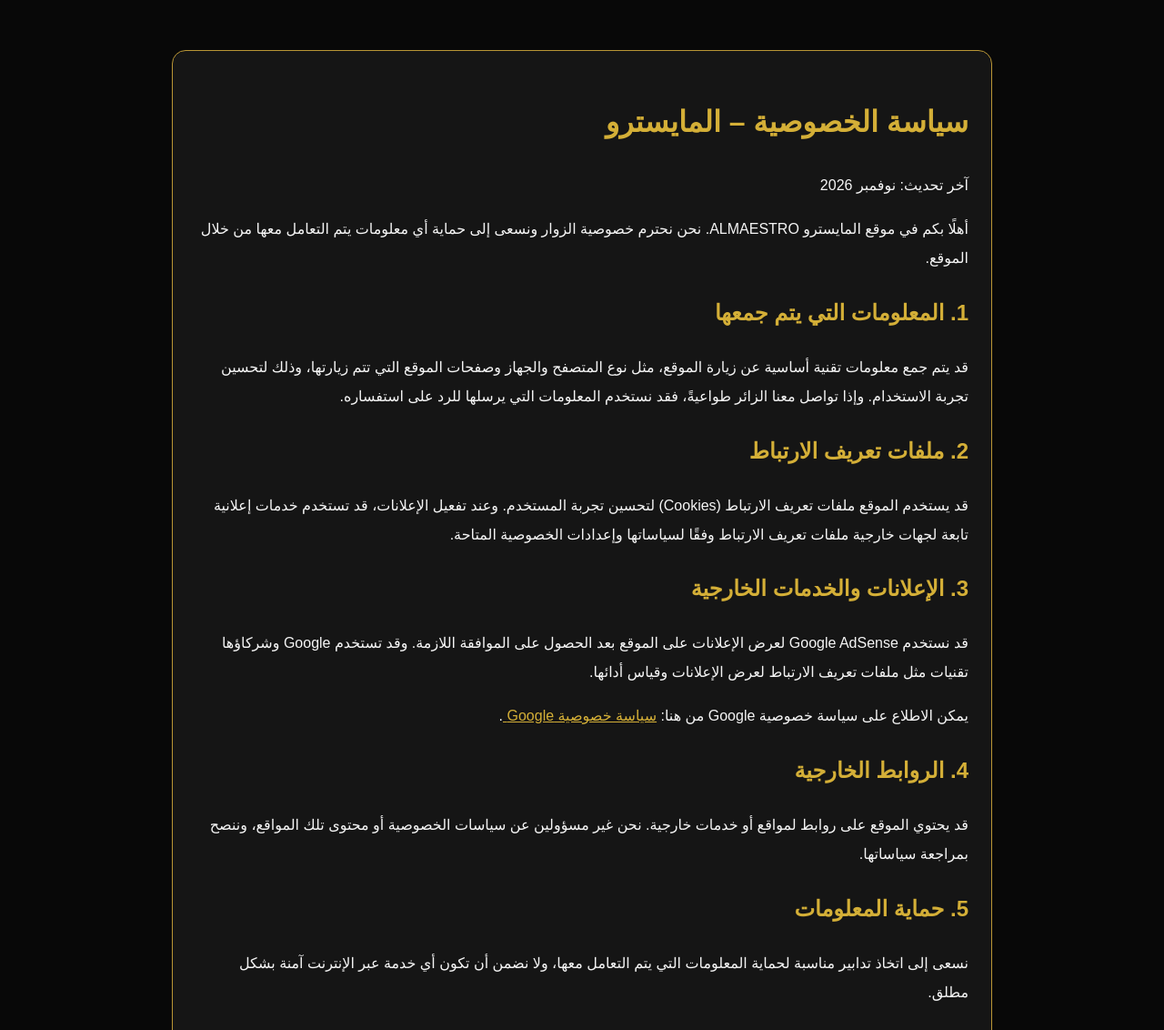
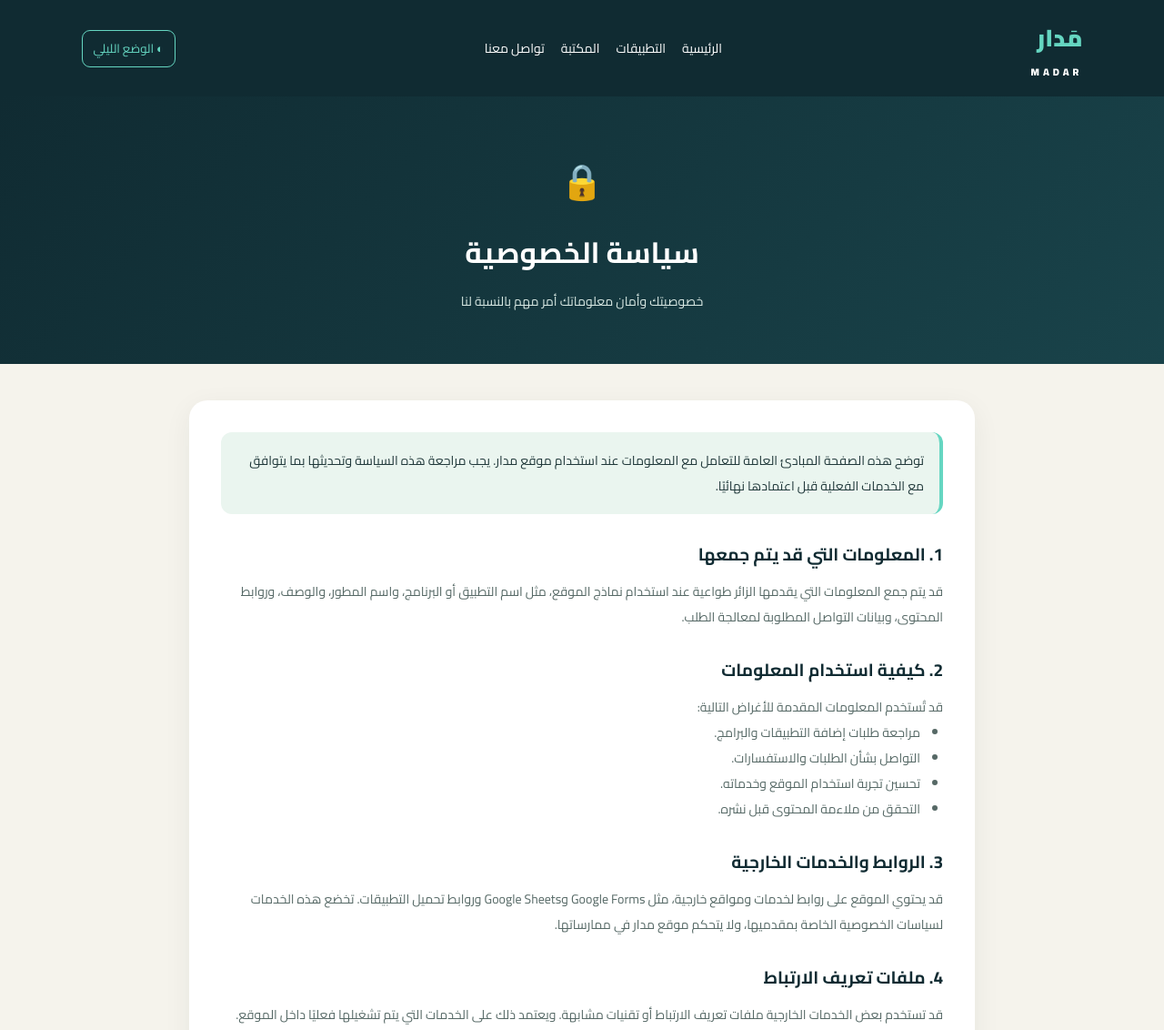
Before and after one commit to gwgdggeh-hue/almaestro-website, a plain HTML site: page privacy.html in a window 1280 px wide. Shown: the top 1132 px of the page at 91% size. Drawn offline with Linux system fonts and the light colour scheme.

Commit message:
Update privacy.html

```diff
--- a/privacy.html
+++ b/privacy.html
@@ -4,108 +4,296 @@
 <head>
 <meta charset="UTF-8">
 <meta name="viewport" content="width=device-width, initial-scale=1.0">
-  <meta name="theme-color" content="#080808">
-  <title>سياسة الخصوصية | المايسترو</title>
+<meta name="theme-color" content="#102B32">
+<meta name="description" content="سياسة الخصوصية لمنصة مدار MADAR.">
+<title>سياسة الخصوصية | مدار MADAR</title>
+
+<link href="https://fonts.googleapis.com/css2?family=Cairo:wght@400;500;600;700;800;900&display=swap" rel="stylesheet">
+
 <style>
-    body {
-      margin: 0;
-      padding: 25px;
-      background: #080808;
-      color: #f5f5f5;
-      font-family: Arial, sans-serif;
-      line-height: 2;
+:root{
+  --green:#102B32;
+  --turquoise:#65D6C1;
+  --cream:#F5F3EC;
+  --coral:#E9A477;
+  --text:#20383A;
+  --muted:#718080;
 }
-    main {
-      max-width: 850px;
-      margin: 30px auto;
-      padding: 25px;
-      background: #151515;
-      border: 1px solid #b89535;
-      border-radius: 15px;
+*{box-sizing:border-box;margin:0;padding:0}
+body{
+  font-family:'Cairo',sans-serif;
+  background:var(--cream);
+  color:var(--text);
+  line-height:2;
 }
-    h1, h2 { color: #d4af37; }
-    a { color: #d4af37; }
+header{
+  background:var(--green);
+  color:white;
+  padding:16px 7%;
+  display:flex;
+  align-items:center;
+  justify-content:space-between;
+  flex-wrap:wrap;
+  gap:15px;
+}
+.logo{
+  color:var(--turquoise);
+  font-size:26px;
+  font-weight:900;
+  text-decoration:none;
+}
+.logo small{
+  display:block;
+  color:white;
+  font-size:11px;
+  letter-spacing:4px;
+  text-align:center;
+}
+nav{display:flex;gap:18px;flex-wrap:wrap}
+nav a{color:white;text-decoration:none;font-size:14px}
+nav a:hover{color:var(--turquoise)}
+.hero{
+  background:linear-gradient(135deg,#102B32,#19434A);
+  color:white;
+  text-align:center;
+  padding:55px 20px;
+}
+.hero .icon{font-size:38px;color:var(--turquoise)}
+.hero h1{font-size:32px;margin:8px 0}
+.hero p{color:#D8E8E3;font-size:14px}
+.container{
+  max-width:900px;
+  margin:40px auto;
+  padding:0 18px;
+}
+.content{
+  background:white;
+  border-radius:20px;
+  padding:35px;
+  box-shadow:0 8px 30px #102B3210;
+}
+.intro{
+  background:#EAF5EF;
+  border-right:4px solid var(--turquoise);
+  border-radius:12px;
+  padding:17px;
+  margin-bottom:25px;
+  font-size:14px;
+}
+section{margin-bottom:25px}
+section h2{
+  color:var(--green);
+  font-size:19px;
+  margin-bottom:8px;
+}
+section p,section li{
+  color:#566966;
+  font-size:14px;
+}
+ul{padding-right:25px}
+.updated{
+  border-top:1px solid #E5EAE5;
+  padding-top:18px;
+  margin-top:25px;
+  color:var(--muted);
+  font-size:12px;
+}
+.back{
+  display:inline-block;
+  margin-top:22px;
+  background:var(--green);
+  color:white;
+  padding:10px 24px;
+  border-radius:10px;
+  text-decoration:none;
+  font-weight:800;
+}
+footer{
+  background:#0B2025;
+  color:#D4E2DD;
+  text-align:center;
+  padding:25px 15px;
+  font-size:13px;
+}
+footer a{color:var(--turquoise);text-decoration:none}
+.theme-btn{
+  background:transparent;
+  color:var(--turquoise);
+  border:1px solid var(--turquoise);
+  border-radius:9px;
+  padding:7px 12px;
+  font-family:inherit;
+  cursor:pointer;
+}
+body.dark-mode{background:#101C20;color:#F1F5F1}
+body.dark-mode .content{background:#1A2B30}
+body.dark-mode section h2{color:var(--turquoise)}
+body.dark-mode section p,body.dark-mode section li{color:#CBD8D3}
+body.dark-mode .intro{background:#243B3D;color:#D5E5DF}
+@media(max-width:600px){
+  header{justify-content:center;text-align:center}
+  nav{justify-content:center;gap:13px}
+  .hero h1{font-size:26px}
+  .content{padding:22px 17px}
+}
 </style>
 </head>
+
 <body>
-<main>
-  <h1>سياسة الخصوصية – المايسترو</h1>
-  <p>آخر تحديث: نوفمبر 2026</p>
 
+<header>
+  <a href="index.html" class="logo">
+    مَدار
+    <small>MADAR</small>
+  </a>
+
+  <nav>
+    <a href="index.html">الرئيسية</a>
+    <a href="store.html">التطبيقات</a>
+    <a href="library.html">المكتبة</a>
+    <a href="contact.html">تواصل معنا</a>
+  </nav>
+
+  <button class="theme-btn" onclick="toggleTheme()">◐ الوضع الليلي</button>
+</header>
+
+<div class="hero">
+  <div class="icon">🔒</div>
+  <h1>سياسة الخصوصية</h1>
+  <p>خصوصيتك وأمان معلوماتك أمر مهم بالنسبة لنا</p>
+</div>
+
+<main class="container">
+<div class="content">
+
+  <div class="intro">
+    توضح هذه الصفحة المبادئ العامة للتعامل مع المعلومات
+    عند استخدام موقع مدار. يجب مراجعة هذه السياسة وتحديثها
+    بما يتوافق مع الخدمات الفعلية قبل اعتمادها نهائيًا.
+  </div>
+
+  <section>
+    <h2>1. المعلومات التي قد يتم جمعها</h2>
     <p>
-    أهلًا بكم في موقع المايسترو ALMAESTRO.
-    نحن نحترم خصوصية الزوار ونسعى إلى حماية
-    أي معلومات يتم التعامل معها من خلال الموقع.
+      قد يتم جمع المعلومات التي يقدمها الزائر طواعية عند استخدام
+      نماذج الموقع، مثل اسم التطبيق أو البرنامج، واسم المطور،
+      والوصف، وروابط المحتوى، وبيانات التواصل المطلوبة لمعالجة الطلب.
     </p>
+  </section>
 
-  <h2>1. المعلومات التي يتم جمعها</h2>
+  <section>
+    <h2>2. كيفية استخدام المعلومات</h2>
+    <p>قد تُستخدم المعلومات المقدمة للأغراض التالية:</p>
+    <ul>
+      <li>مراجعة طلبات إضافة التطبيقات والبرامج.</li>
+      <li>التواصل بشأن الطلبات والاستفسارات.</li>
+      <li>تحسين تجربة استخدام الموقع وخدماته.</li>
+      <li>التحقق من ملاءمة المحتوى قبل نشره.</li>
+    </ul>
+  </section>
+
+  <section>
+    <h2>3. الروابط والخدمات الخارجية</h2>
     <p>
-    قد يتم جمع معلومات تقنية أساسية عن زيارة الموقع،
-    مثل نوع المتصفح والجهاز وصفحات الموقع التي تتم زيارتها،
-    وذلك لتحسين تجربة الاستخدام.
-    وإذا تواصل معنا الزائر طواعيةً، فقد نستخدم المعلومات
-    التي يرسلها للرد على استفساره.
+      قد يحتوي الموقع على روابط لخدمات ومواقع خارجية،
+      مثل Google Forms وGoogle Sheets وروابط تحميل التطبيقات.
+      تخضع هذه الخدمات لسياسات الخصوصية الخاصة بمقدميها،
+      ولا يتحكم موقع مدار في ممارساتها.
     </p>
+  </section>
 
-  <h2>2. ملفات تعريف الارتباط</h2>
+  <section>
+    <h2>4. ملفات تعريف الارتباط</h2>
     <p>
-    قد يستخدم الموقع ملفات تعريف الارتباط (Cookies)
-    لتحسين تجربة المستخدم.
-    وعند تفعيل الإعلانات، قد تستخدم خدمات إعلانية
-    تابعة لجهات خارجية ملفات تعريف الارتباط
-    وفقًا لسياساتها وإعدادات الخصوصية المتاحة.
+      قد تستخدم بعض الخدمات الخارجية ملفات تعريف الارتباط
+      أو تقنيات مشابهة. ويعتمد ذلك على الخدمات التي يتم
+      تشغيلها فعليًا داخل الموقع.
     </p>
+  </section>
 
-  <h2>3. الإعلانات والخدمات الخارجية</h2>
+  <section>
+    <h2>5. الإعلانات</h2>
     <p>
-    قد نستخدم Google AdSense لعرض الإعلانات على الموقع
-    بعد الحصول على الموافقة اللازمة.
-    وقد تستخدم Google وشركاؤها تقنيات مثل ملفات
-    تعريف الارتباط لعرض الإعلانات وقياس أدائها.
+      إذا تم تفعيل خدمات إعلانية مستقبلًا، فقد تستخدم الجهات
+      المقدمة للإعلانات تقنيات لجمع بعض المعلومات وفقًا
+      لسياساتها وإعدادات المستخدم. سيتم تحديث هذه السياسة
+      عند تفعيل أي خدمة إعلانية.
     </p>
+  </section>
+
+  <section>
+    <h2>6. حماية المعلومات</h2>
     <p>
-    يمكن الاطلاع على سياسة خصوصية Google من هنا:
-    <a href="https://policies.google.com/privacy">
-      سياسة خصوصية Google
-    </a>.
+      نسعى إلى التعامل بحرص مع المعلومات المقدمة عبر الموقع،
+      لكن لا يمكن ضمان أمان نقل البيانات أو تخزينها بشكل مطلق.
+      يُرجى عدم إرسال كلمات المرور أو بيانات الدفع أو المعلومات السرية.
     </p>
+  </section>
 
-  <h2>4. الروابط الخارجية</h2>
+  <section>
+    <h2>7. حقوق الملكية والمحتوى</h2>
     <p>
-    قد يحتوي الموقع على روابط لمواقع أو خدمات خارجية.
-    نحن غير مسؤولين عن سياسات الخصوصية أو محتوى
-    تلك المواقع، وننصح بمراجعة سياساتها.
+      يجب أن يكون مقدم أي تطبيق أو كتاب أو مذكرة مالكًا للمحتوى
+      أو حاصلًا على إذن يسمح له بنشره. ويحق لإدارة مدار مراجعة
+      الطلبات ورفض المحتوى المخالف أو غير المناسب.
     </p>
+  </section>
 
-  <h2>5. حماية المعلومات</h2>
+  <section>
+    <h2>8. خصوصية الأطفال والزوار</h2>
     <p>
-    نسعى إلى اتخاذ تدابير مناسبة لحماية المعلومات
-    التي يتم التعامل معها، ولا نضمن أن تكون أي خدمة
-    عبر الإنترنت آمنة بشكل مطلق.
+      يجب استخدام الموقع بطريقة آمنة ومناسبة للعمر.
+      لا ينبغي تقديم معلومات شخصية حساسة من خلال النماذج
+      أو الروابط العامة.
     </p>
+  </section>
 
-  <h2>6. خصوصية الأطفال والطلاب</h2>
+  <section>
+    <h2>9. التعديلات على السياسة</h2>
     <p>
-    نهتم بخصوصية الطلاب والزوار، ولا نطلب من الأطفال
-    تقديم معلومات شخصية غير ضرورية.
-    ويجب أن تتم أي مشاركة لمعلومات شخصية بموافقة
-    ولي الأمر عندما يتطلب القانون ذلك.
+      قد يتم تحديث سياسة الخصوصية عند إضافة خدمات أو ميزات جديدة.
+      سيتم نشر النسخة المعدلة على هذه الصفحة.
     </p>
+  </section>
 
-  <h2>7. التعديلات على السياسة</h2>
+  <section>
+    <h2>10. التواصل والاستفسارات</h2>
     <p>
-    قد نقوم بتحديث سياسة الخصوصية من وقت لآخر،
-    وسيتم نشر النسخة الجديدة على هذه الصفحة.
+      للاستفسارات المتعلقة بالخصوصية، يمكنك زيارة
+      <a href="contact.html" style="color:#167D70;font-weight:800">
+        صفحة التواصل
+      </a>
+      .
     </p>
+  </section>
 
-  <h2>8. التواصل معنا</h2>
+  <div class="updated">
+    تاريخ إعداد هذه النسخة: 27 نوفمبر 2026
+  </div>
+
+  <a href="index.html" class="back">العودة للرئيسية</a>
+
+</div>
+</main>
+
+<footer>
+  <h2 style="color:#65D6C1">مَدار | MADAR</h2>
+  <p>المعرفة والتكنولوجيا في مكان واحد</p>
+  <p>تطوير وإشراف: محمود كليب</p>
   <p>
-    للاستفسارات المتعلقة بسياسة الخصوصية،
-    يمكن التواصل مع إدارة موقع المايسترو
-    عبر قنوات التواصل الرسمية الخاصة بالموقع.
+    <a href="index.html">الرئيسية</a> |
+    <a href="store.html">التطبيقات</a> |
+    <a href="library.html">المكتبة</a> |
+    <a href="contact.html">تواصل معنا</a>
   </p>
+  <p>جميع الحقوق محفوظة © MADAR 2026</p>
+</footer>
 
-  <p>© 2026 ALMAESTRO – جميع الحقوق محفوظة.</p>
-</main>
+<script>
+function toggleTheme(){
+  document.body.classList.toggle('dark-mode');
+}
+</script>
+
 </body>
 </html>
```
Lines whose indentation alone changed are shown as unchanged.
